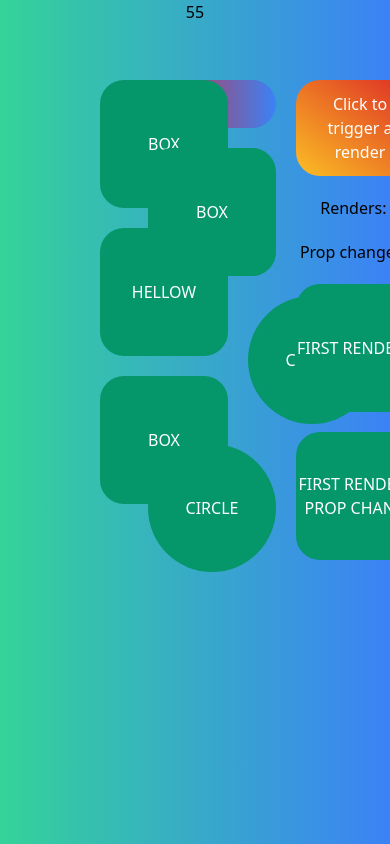
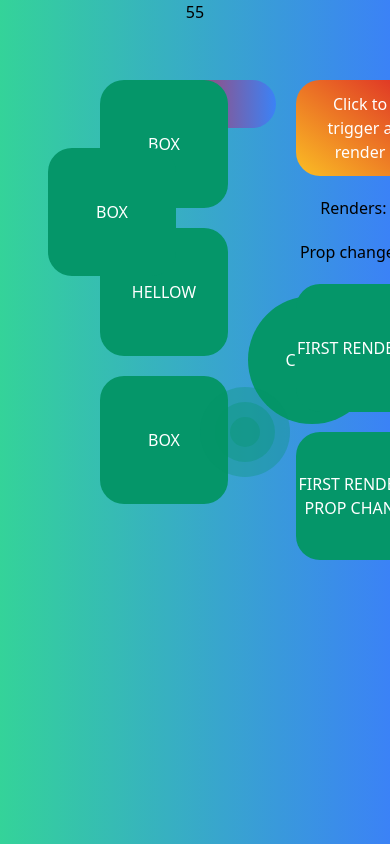
Before and after one commit to omg186/css3, a React (Create React App) app: page /gasp in a window 390 px wide. Shown: the top 844 px of the page. Built offline with nearby package versions, Linux system fonts and the light colour scheme.

Commit message:
增加鼠标移动

```diff
--- a/src/page/Gasp/Box.tsx
+++ b/src/page/Gasp/Box.tsx
@@ -1,6 +1,6 @@
 import { PropsWithChildren, useEffect, useRef } from 'react'
 import { PropsTimeLine } from './interface'
-
+import styles from './Index.module.css'
 function Box({ children, timeline, index }: PropsWithChildren<PropsTimeLine>) {
   const el = useRef<HTMLDivElement>(null)
   // add 'left 100px' animation to timeline
@@ -9,7 +9,7 @@ function Box({ children, timeline, index }: PropsWithChildren<PropsTimeLine>) {
   }, [timeline, index])
 
   return (
-    <div className='box' ref={el}>
+    <div className={`${styles.box} box rounded-3xl`} ref={el}>
       {children}
     </div>
   )
--- a/src/page/Gasp/Circle.tsx
+++ b/src/page/Gasp/Circle.tsx
@@ -1,23 +1,60 @@
-import { PropsWithChildren, useRef, useEffect } from 'react'
+import {
+  PropsWithChildren,
+  useRef,
+  useEffect,
+  forwardRef,
+  useImperativeHandle
+} from 'react'
 import { PropsTimeLine } from './interface'
 
+import { gsap } from 'gsap'
+import styles from './Index.module.css'
 function Circle({
   children,
   timeline,
   index,
-  rotate
+  rotation
 }: PropsWithChildren<PropsTimeLine>) {
   const el = useRef<HTMLDivElement>(null)
   // add 'right 100px, rotate 360deg' animation to timeline
   useEffect(() => {
-    timeline.to(el.current, { rotate: rotate, x: 100 }, index * 0.1)
-  }, [timeline, rotate, index])
+    timeline.to(el.current, { rotate: rotation, x: 100 }, index * 0.1)
+  }, [timeline, rotation, index])
 
   return (
-    <div className='circle' ref={el}>
+    <div className={`${styles.box} circle rounded-full`} ref={el}>
       {children}
     </div>
   )
 }
 
 export default Circle
+
+interface Props2 {
+  delay: number
+  size: 'sm' | 'md' | 'lg'
+}
+export const Circle2 = forwardRef(({ delay, size }: Props2, ref) => {
+  const el = useRef<HTMLDivElement>(null)
+
+  useImperativeHandle(
+    ref,
+    () => {
+      // return our API
+      return {
+        moveTo(x: number, y: number) {
+          gsap.to(el.current, { x: x + 50, y: y + 10, delay })
+        }
+      }
+    },
+    // eslint-disable-next-line react-hooks/exhaustive-deps
+    [delay]
+  )
+
+  return (
+    <div
+      className={`${styles.box} ${styles.circle} ${styles[size]} rounded-full `}
+      ref={el}
+    ></div>
+  )
+})
--- a/src/page/Gasp/ComponentCommunication/Index.tsx
+++ b/src/page/Gasp/ComponentCommunication/Index.tsx
@@ -1,9 +1,38 @@
+import { gsap } from 'gsap'
+import { useLayoutEffect, useState } from 'react'
+import Box from '../Box'
+import Circle from '../Circle'
+
 /**
  * 组件通信
  * @returns
  */
 function ComponentCommunication() {
-  return <div></div>
+  const [tl] = useState(gsap.timeline())
+
+  const [reversed, setReversed] = useState(false)
+
+  useLayoutEffect(() => {
+    tl && tl.reversed(reversed)
+  }, [reversed, tl])
+  return (
+    <div className='component-communication flex flex-col items-center w-64 gap-5'>
+      <button
+        className={
+          'p-3 min-w-full bg-gradient-to-r from-red-600 to-blue-500 rounded-3xl text-white'
+        }
+        onClick={() => setReversed(!reversed)}
+      >
+        切换
+      </button>
+      <Box timeline={tl} index={0}>
+        Box
+      </Box>
+      <Circle timeline={tl} rotation={360} index={1}>
+        Circle
+      </Circle>
+    </div>
+  )
 }
 
 export default ComponentCommunication
--- a/src/page/Gasp/Index.module.css
+++ b/src/page/Gasp/Index.module.css
@@ -2,3 +2,24 @@
   @apply h-32 w-32 text-white bg-green-600 flex items-center justify-center;
   @apply uppercase text-center;
 }
+.circle {
+  position: fixed;
+  transform: translate(-50%, -50%);
+  top: 0;
+  left: 0;
+  opacity: 0.3;
+  z-index: 0;
+}
+.sm {
+  width: 30px;
+  height: 30px;
+}
+.md {
+  width: 60px;
+  height: 60px;
+}
+
+.lg {
+  width: 90px;
+  height: 90px;
+}
--- a/src/page/Gasp/Index.tsx
+++ b/src/page/Gasp/Index.tsx
@@ -1,8 +1,9 @@
 import { gsap } from 'gsap'
 import { useLayoutEffect, useRef } from 'react'
+import ComponentCommunication from './ComponentCommunication/Index'
 import styles from './Index.module.css'
+import MouseMoveTo from './MouseMoveTo/Index'
 import ReactingToChanges from './ReactingToChanges/Index'
-import RefTimeLinePage from './RefTimeLine/Index'
 const GsapPage = () => {
   const boxRef = useRef<HTMLDivElement>(null)
   // 获取节点下的所有子节点
@@ -29,8 +30,10 @@ const GsapPage = () => {
         <div className={`${styles.box} childer  rounded-3xl`}>HELLOW</div>
         <div className={`${styles.box} childer rounded-3xl`}>BOX</div>
       </div>
-      <RefTimeLinePage></RefTimeLinePage>
+      <ComponentCommunication></ComponentCommunication>
+      {/* <RefTimeLinePage></RefTimeLinePage> */}
       <ReactingToChanges />
+      <MouseMoveTo></MouseMoveTo>
     </div>
   )
 }
--- /dev/null
+++ b/src/page/Gasp/MouseMoveTo/Index.tsx
@@ -0,0 +1,39 @@
+import { useEffect, useRef } from 'react'
+import { Circle2 } from '../Circle'
+function MouseMoveTo() {
+  const circleRefs = useRef<HTMLDivElement[]>([])
+  // reset on re-renders
+  circleRefs.current = []
+  useEffect(() => {
+    circleRefs.current.forEach(ref => {
+      //@ts-expect-error
+      ref.moveTo(window.innerWidth / 2, window.innerHeight / 2)
+    })
+
+    const onMove = ({ clientX, clientY }: PointerEvent) => {
+      circleRefs.current.forEach(ref => {
+        //@ts-expect-error
+        ref.moveTo(clientX, clientY)
+      })
+    }
+
+    window.addEventListener('pointermove', onMove)
+
+    return () => window.removeEventListener('pointermove', onMove)
+  }, [])
+  const addCircleRef = (ref: HTMLDivElement) => {
+    if (ref) {
+      circleRefs.current.push(ref)
+    }
+  }
+  return (
+    <div className='app'>
+      {/* <p>Move your mouse around</p> */}
+      <Circle2 size='sm' ref={addCircleRef} delay={0} />
+      <Circle2 size='md' ref={addCircleRef} delay={0.1} />
+      <Circle2 size='lg' ref={addCircleRef} delay={0.2} />
+    </div>
+  )
+}
+
+export default MouseMoveTo
--- a/src/page/Gasp/interface.ts
+++ b/src/page/Gasp/interface.ts
@@ -3,4 +3,5 @@ import { CSSProperties } from 'react'
 export interface PropsTimeLine extends CSSProperties {
   timeline: gsap.core.Timeline
   index: number
+  rotation?: number
 }
```
